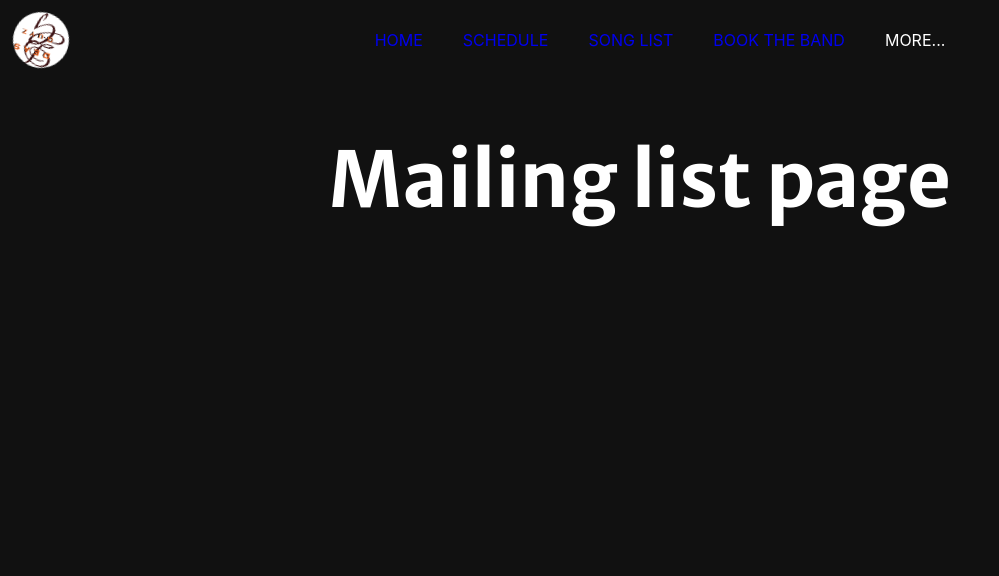
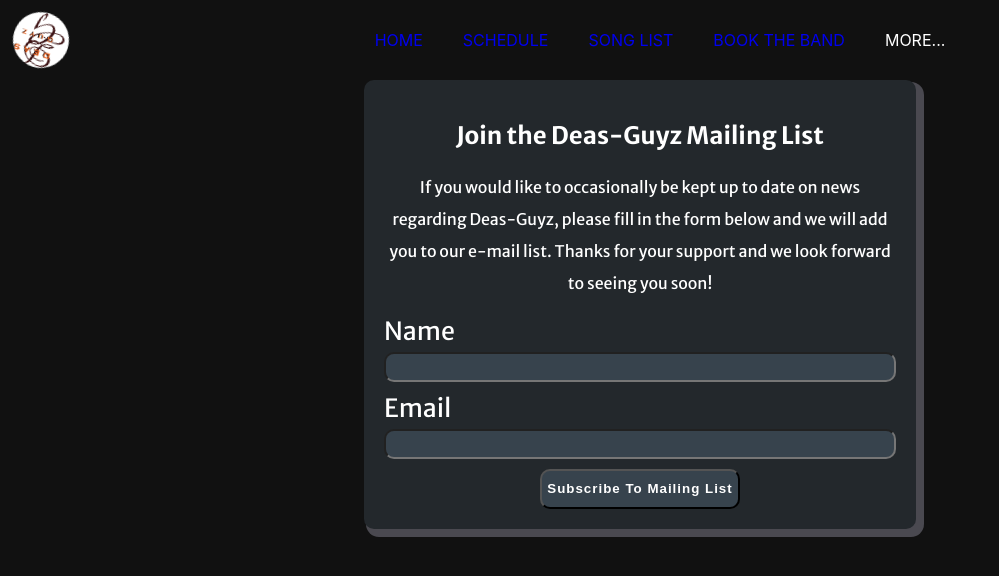
Before and after one commit to NathanDeas/React_Deas_Guyz_Website, a React (Create React App) app: page /mailinglist in a window 1280 px wide. Shown: the top 576 px of the page, without its empty margins (0-999 px from the left). Built offline with nearby package versions, Linux system fonts and the light colour scheme.

Commit message:
Temporary removal of guestbook files

```diff
--- a/src/App.js
+++ b/src/App.js
@@ -6,7 +6,6 @@
 import SongList from "./components/SongList";
 import Booking from "./components/Booking";
 import MailingList from "./components/MailingList";
-import Guestbook from "./components/Guestbook";
 import { Routes, Route } from "react-router-dom"
 
 function App() {
@@ -19,7 +18,6 @@
                 <Route path="songlist" element={ <SongList/> } />
                 <Route path="booking" element={ <Booking/> } />
                 <Route path="mailinglist" element={ <MailingList/> } />
-                <Route path="guestbook" element={ <Guestbook/> } />
             </Routes>
         </div>
 
--- a/src/components/Booking.css
+++ b/src/components/Booking.css
@@ -1,11 +1,11 @@
 
-.booking_form {
+.form_area {
     color: white;
     width: 100%;
     justify-content: center;
 }
 
-.booking_form form {
+.form_area form {
     display: flex;
     flex-direction: row;
     flex-wrap: wrap;
@@ -24,7 +24,7 @@
         background-color: white;
     }
 }
-.booking_form label {
+.form_area label {
     font-size: 25px;
     width: 100%;
     text-align: left;
@@ -37,7 +37,7 @@
     margin-bottom: 10px;
 }
 
-.booking_form input {
+.form_area input {
     height: 16px;
     background-color: #37434d;
     color: white;
@@ -50,7 +50,7 @@
 #i_mess {
     width: 100%;
 }
-.booking_form textarea {
+.form_area textarea {
     width: 100%;
     max-width: 100%;
     min-width: 100%;
@@ -68,6 +68,6 @@
     height: 5vh;
     text-align: center;
 }
-.booking_form p {
+.form_area p {
     width: 100%;
 }
--- a/src/components/Booking.js
+++ b/src/components/Booking.js
@@ -25,7 +25,7 @@
     };
     return (
         <div className='parent_container'>
-            <div className='booking_form'>
+            <div className='form_area'>
                 <form ref={form} onSubmit={sendEmail}>
                   <h2>Interested in booking the band?</h2>
                   <p>Please include the type of function, the date or dates you are interested in and the location of the event.</p>
@@ -53,7 +53,7 @@
                       <label>Message</label>
                       <textarea name="message" />
                     </div>
-                    <input id="send_email" type="submit" value="Send" />
+                    <input id="send_email" type="submit" value="Book The Band!" />
                     <br />
                 </form>
             </div>
--- a/src/components/Guestbook.js
+++ /dev/null
@@ -1,11 +0,0 @@
-import React from "react";
-import "./Guestbook.css"
-
-function Guestbook() {
-    return (
-        <div className="parent_container">
-            <h1>GUESTBOOK PAGE</h1>
-        </div>
-    )
-}
-export default Guestbook;
--- a/src/components/Header.js
+++ b/src/components/Header.js
@@ -27,7 +27,6 @@
                             <div className="d_options">
                                 <ul>
                                     <li><NavLink to="/mailinglist" activeClassName="active">JOIN OUR MAILING LIST</NavLink></li>
-                                    <li><NavLink to="/guestbook" activeClassName="active">GUESTBOOK</NavLink></li>
                                 </ul>
                             </div>
 
@@ -56,10 +55,6 @@
                         <li>
                             <NavLink to="/mailinglist" activeClassName="active">JOIN OUR MAILING LIST</NavLink>
                         </li>
-                        <li>
-                            <NavLink to="/guestbook" activeClassName="active">GUESTBOOK</NavLink>
-                        </li>
-
                     </ul>
                 </div>
             </div>
--- a/src/components/MailingList.js
+++ b/src/components/MailingList.js
@@ -1,10 +1,50 @@
-import React from "react";
+import React, { useRef } from 'react';
 import "./MailingList.css"
+import emailjs from '@emailjs/browser';
+
 
 function MailingList() {
+    const form = useRef();
+    const sendEmail = (e) => {
+        e.preventDefault();
+
+        emailjs
+          .sendForm('mailing_service', 'mailing_list_form', form.current, {
+            publicKey: 'wNijasEO-1hSbN_ZV',
+          })
+          .then(
+            () => {
+              console.log('SUCCESS!');
+              alert("Success! We will get back in touch with you as soon as possible. We appreciate your interest and your support!");
+            },
+            (error) => {
+              console.log('FAILED...', error.text);
+              alert("Error! We were unable to process your request at this time. We appreciate your interest and your support!");
+            },
+          );
+      };
     return (
-        <div className="parent_container">
-            <h1>Mailing list page</h1>
+        <div className='parent_container'>
+            <div className='form_area'>
+                <form ref={form} onSubmit={sendEmail}>
+                    <h2>Join the Deas-Guyz Mailing List</h2>
+                    <p>
+                        If you would like to occasionally be kept up to date on news regarding Deas-Guyz,
+                        please fill in the form below and we will add you to our e-mail list.  Thanks for
+                        your support and we look forward to seeing you soon!
+                    </p>
+                    <div id="i_name">
+                      <label>Name </label>
+                      <input type="text" name="from_name" required/>
+                    </div>
+                    <div id="i_email">
+                      <label>Email </label>
+                      <input type="email" name="from_email" required/>
+                    </div>
+                    <input id="send_email" type="submit" value="Subscribe To Mailing List" />
+                    <br />
+                </form>
+            </div>
         </div>
     )
 }
```
Also changed, not shown: src/components/Guestbook.css (deleted).
